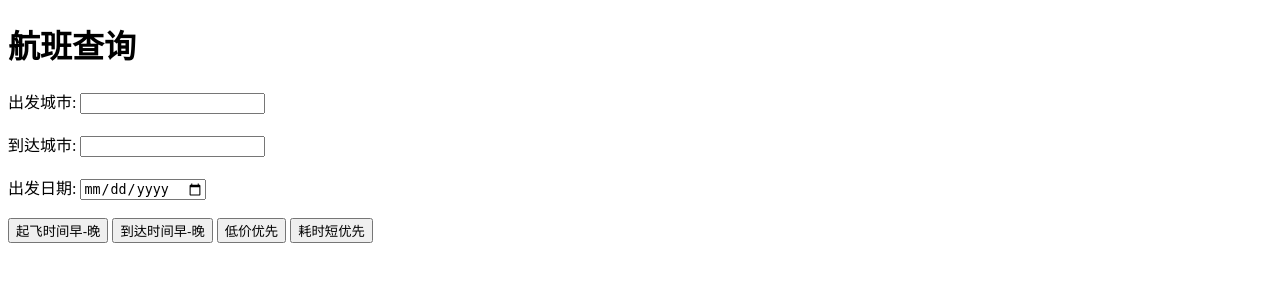
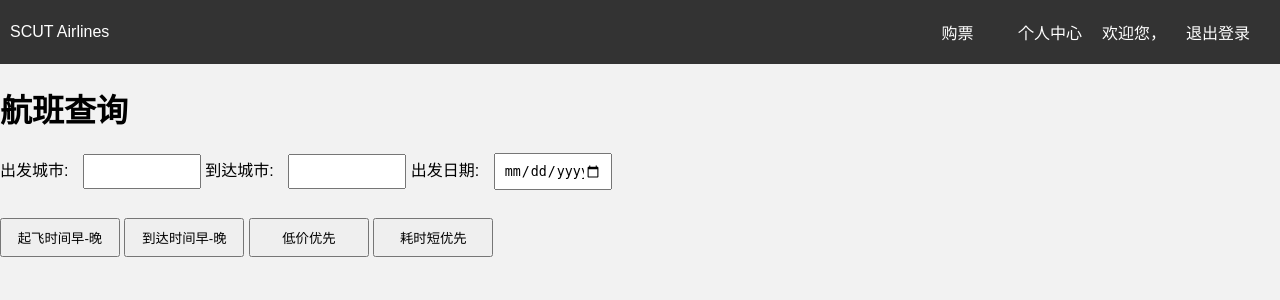
Before and after one commit to KGoinger/Flight_ticket_reservation_system, a Django app: page /search/ in a window 1280 px wide. Shown: the top 300 px of the page. Run offline with Django 4.2, Linux system fonts and the light colour scheme.

Commit message:
更新前端-搜索、个人中心

```diff
--- a/reserve/templates/search.html
+++ b/reserve/templates/search.html
@@ -1,17 +1,126 @@
-<!-- search.html -->
+{% load static %}
+
 <!DOCTYPE html>
-<html>
+<html lang="en">
 <head>
-    <title>航班查询</title>
+    <meta charset="UTF-8">
+    <title>Search Results</title>
+    <style>
+        body {
+    font-family: Arial, sans-serif;
+    background-color: #f2f2f2;
+    margin: 0;
+    padding: 0;
+}
+
+header {
+    background-color: #333;
+    color: #fff;
+    padding: 10px;
+    text-align: right; /* 右对齐 */
+    display: flex; /* 使用弹性布局 */
+    justify-content: space-between; /* 在 header 内部水平分散对齐 */
+}
+
+#left-section {
+    display: flex;
+    align-items: center; /* 垂直居中 */
+}
+
+#airline-name {
+    margin-right: auto; /* 将右侧空间推到最大 */
+}
+
+#right-section {
+    display: flex;
+    align-items: center; /* 垂直居中 */
+}
+
+nav a {
+    color: #fff;
+    text-decoration: none;
+    padding: 10px;
+    margin: 0 10px;
+}
+#right-section a {
+    color: #fff;
+    text-decoration: none;
+    padding: 10px;
+    margin: 0 10px;
+}
+#form-info {
+    background-color: white;
+    padding: 20px;
+    margin: 20px;
+    border-radius: 10px;
+    box-shadow: 0 4px 8px rgba(0, 0, 0, 0.1);
+    display: flex;
+    justify-content: space-between;
+    align-items: center;
+}
+
+#form-info p {
+    margin-right: 20px;
+}
+ #query-form {
+        display: flex;
+        flex-wrap: wrap;
+    }
+
+    .form-group {
+        flex: 1; /* 让每个 .form-group 占据相等的宽度 */
+        box-sizing: border-box;
+        margin-right: 10px; /* 添加一些右侧边距以防止过于紧凑 */
+    }
+
+label {
+        display: inline-block; /* 将标签设置为行内块元素，与输入框并排显示 */
+        margin-bottom: 5px;
+        margin-right: 10px; /* 添加一些右侧边距以增加标签和输入框之间的间隔 */
+    }
+
+#search-again-btn {
+    padding: 8px;
+    background-color: #4CAF50;
+    color: white;
+    border: none;
+    border-radius: 5px;
+    cursor: pointer;
+}
+        input {
+        width: calc(10% - 10px); /* 将宽度设置为容器的10%，留出一些边距 */
+        padding: 8px;
+        box-sizing: border-box;
+        margin-bottom: 10px;
+    }
+
+    /* 为按钮设置特定的宽度 */
+    input[type="submit"] {
+        width: 120px; /* 您可以根据需要调整宽度 */
+    }
+    </style>
 </head>
 <body>
-    <h1>航班查询</h1>
-    <form method="post" action="{% url 'search' %}">
+<header>
+    <div id="left-section">
+        <div id="airline-name">SCUT Airlines</div>
+    </div>
+    <div id="right-section">
+        <nav>
+            <a href="#">购票</a>
+            <a href="{% url 'userprofile' %}">个人中心</a>
+        </nav>
+        <span id="welcome-message">欢迎您，<span id="user-greeting"></span></span>
+        <a href="{% url 'login' %}" onclick="logout()">退出登录</a>
+    </div>
+</header>
+<h1>航班查询</h1>
+    <form method="post" action="{% url 'search' %}" class="query-form">
         {% csrf_token %}
         <label for="departure_city">出发城市:</label>
-        <input type="text" id="departure_city" name="departure_city" value="{{ departure_city }}" required><br><br>
+        <input type="text" id="departure_city" name="departure_city" value="{{ departure_city }}" required>
         <label for="arrival_city">到达城市:</label>
-        <input type="text" id="arrival_city" name="arrival_city" value="{{ arrival_city }}" required><br><br>
+        <input type="text" id="arrival_city" name="arrival_city" value="{{ arrival_city }}" required>
         <label for="departure_date">出发日期:</label>
         <input type="date" id="departure_date" name="departure_date" value="{{ departure_date }}" required><br><br>
         <input type="submit" name="button_clicked" value="起飞时间早-晚">
@@ -47,41 +156,64 @@
             {% endfor %}
         </table>
     {% endif %}
-</body>
-</html>
+<script>
+    // 获取URL参数的函数
+    function getParameterByName(name) {
+        const url = new URL(window.location.href);
+        return url.searchParams.get(name);
+    }
+
+    // DOMContentLoaded事件监听器
+    document.addEventListener('DOMContentLoaded', function () {
+    // 打印 localStorage 中的内容
+    console.log('localStorage:', localStorage);
+
+    // 获取参数
+    const departure_city = localStorage.getItem('departure_city');
+    const arrivalCity = localStorage.getItem('arrival_city');
+    const departure_date = localStorage.getItem('departure_date');
+
+    // 在控制台输出参数
+    console.log('Departure City:', departure_city);
+    console.log('Arrival City:', arrival_city);
+    console.log('Departure Date:', departure_date);
+
+    // 在#form-info中显示参数
+    const formInfoElement = document.getElementById('form-info');
+    formInfoElement.innerHTML = `
+            <p>出发城市: <span id="departure_city">${departure_city}</span></p>
+            <p>到达城市: <span id="arrivalCity">${arrival_city}</span></p>
+            <p>出发日期: <span id="departure_date">${departure_date}</span></p>
+            <button id="search-again-btn" onclick="searchAgain()">重新搜索</button>
+        `;
+    // 全部获取后清除 localStorage 中的参数
+    localStorage.removeItem('departure_city');
+    localStorage.removeItem('arrival_city');
+    localStorage.removeItem('departure_date');
+});
 
 
 
+    // 重新搜索按钮点击事件
+    function searchAgain() {
+        // 在这里可以添加重新搜索的逻辑
+        // 例如跳转到机票预定页面或清空表单
+        window.location.href = "book_ticket.html";
+    }
+    // 退出登录
+    function logout() {
+        // 清空用户信息
+        localStorage.setItem("loggedInUser", null);
+        // 跳转到登录页面
+        window.location.href = "login.html";
+    }
+    function searchAgain() {
+        // 在这里可以添加重新搜索的逻辑
+        // 例如跳转到机票预定页面或清空表单
 
-<!--<!DOCTYPE html>-->
-<!--<html lang="en">-->
-<!--<head>-->
-<!--    <meta charset="UTF-8">-->
-<!--    <title>Search Results</title>-->
-<!--</head>-->
-<!--<body>-->
-<!--    <h2>查询结果</h2>-->
-<!--    {% if flights %}-->
-<!--        <table>-->
-<!--            <tr>-->
-<!--                <th>航班名</th>-->
-<!--                <th>起飞时间</th>-->
-<!--                <th>到达时间</th>-->
-<!--                <th>价格</th>-->
-<!--                <th>操作</th>-->
-<!--            </tr>-->
-<!--            {% for flight in flights %}-->
-<!--                <tr>-->
-<!--                    <td>{{ flight.name }}</td>-->
-<!--                    <td>{{ flight.departure_time }}</td>-->
-<!--                    <td>{{ flight.arrival_time }}</td>-->
-<!--                    <td>{{ flight.price }}</td>-->
-<!--                    <td><a href="{% url 'book_ticket' flight.id %}">订票</a></td>-->
-<!--                </tr>-->
-<!--            {% endfor %}-->
-<!--        </table>-->
-<!--    {% else %}-->
-<!--        <p>没有找到符合条件的航班。</p>-->
-<!--    {% endif %}-->
-<!--</body>-->
-<!--</html>-->
+        // 这里我添加了跳转到欢迎界面的逻辑
+        window.location.href = "index.html";
+    }
+</script>
+</body>
+</html>
```
Also changed, not shown: reserve/templates/userprofile.html (+124 -30 lines).
